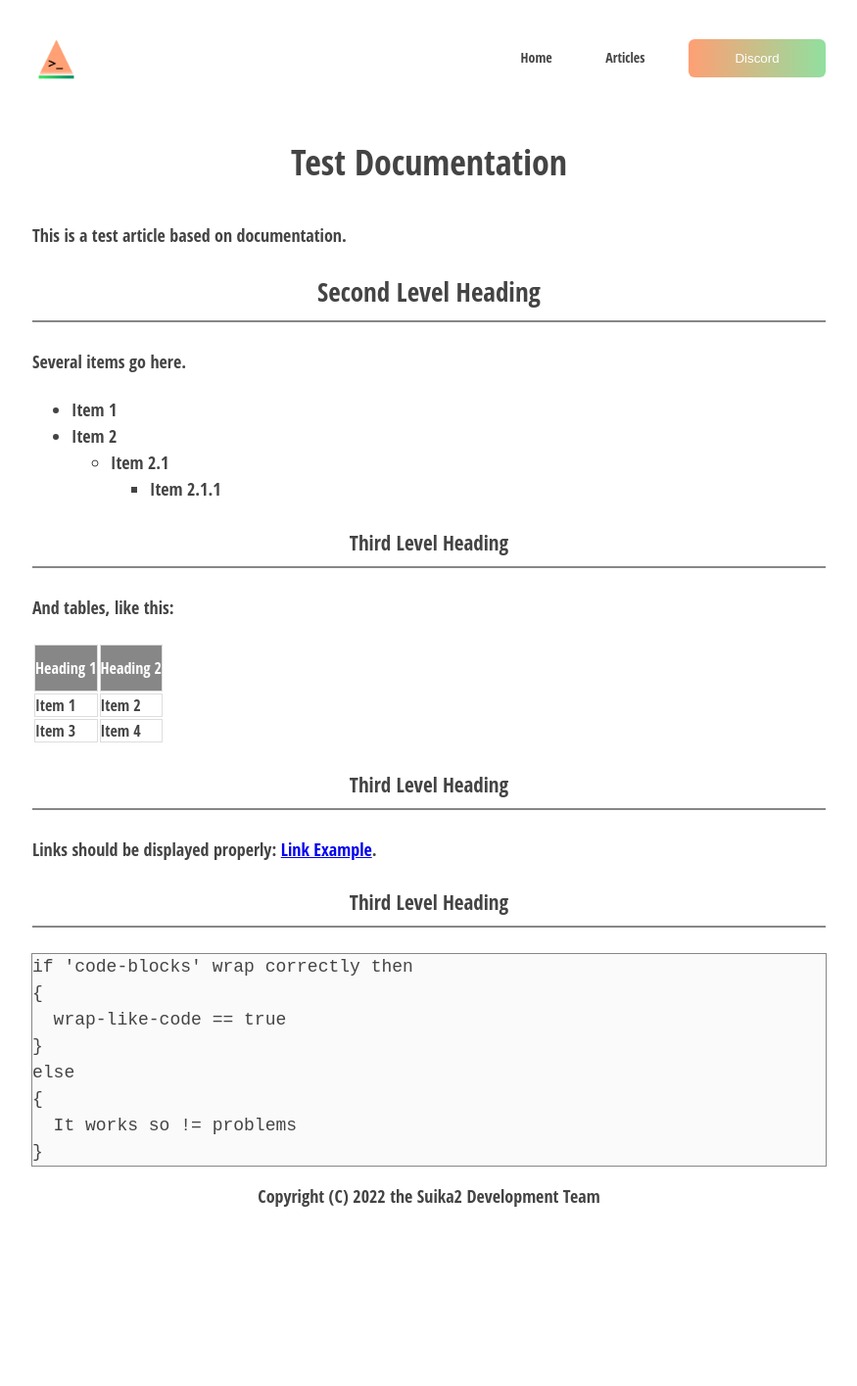
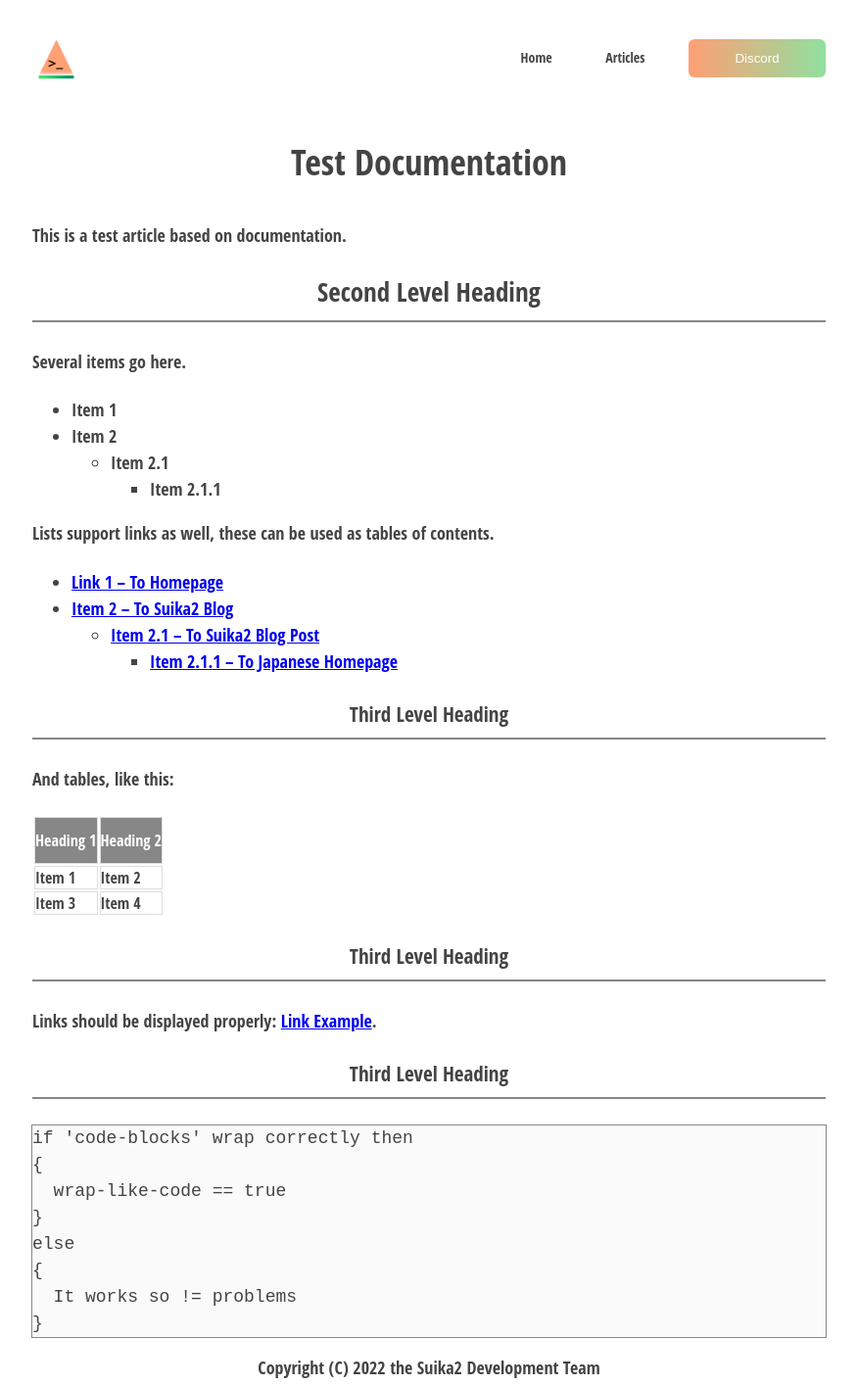
Before and after one commit to suika2engine/suika2engine.github.io, a Jekyll site: the page built from docs/doc-test.md, in a window 1280 px wide. Shown: the whole page at 98% size, without its empty margins (202-1077 px from the left). Built offline with Jekyll 4.4.1, drawn with Linux system fonts in a browser that asks for light colours; our own code applies the rules of GitHub Pages for plain Markdown files; before the commit the page ends 1239 px from its top, so only the background shows below that.

Commit message:
Update doc-test.md

```diff
--- a/docs/doc-test.md
+++ b/docs/doc-test.md
@@ -12,6 +12,12 @@ Several items go here.
 * Item 2
   * Item 2.1
     * Item 2.1.1
+
+Lists support links as well, these can be used as tables of contents.
+* [Link 1 – To Homepage](https://docs.suika2.com/)
+* [Item 2 – To Suika2 Blog](https://blog.suika2.com/)
+  * [Item 2.1 – To Suika2 Blog Post](https://blog.suika2.com/2022/10/25/blog-post-title-from-file-name.html)
+    * [Item 2.1.1 – To Japanese Homepage](https://docs.suika2.com/jp/)
 
 ### Third Level Heading
 And tables, like this:
```
